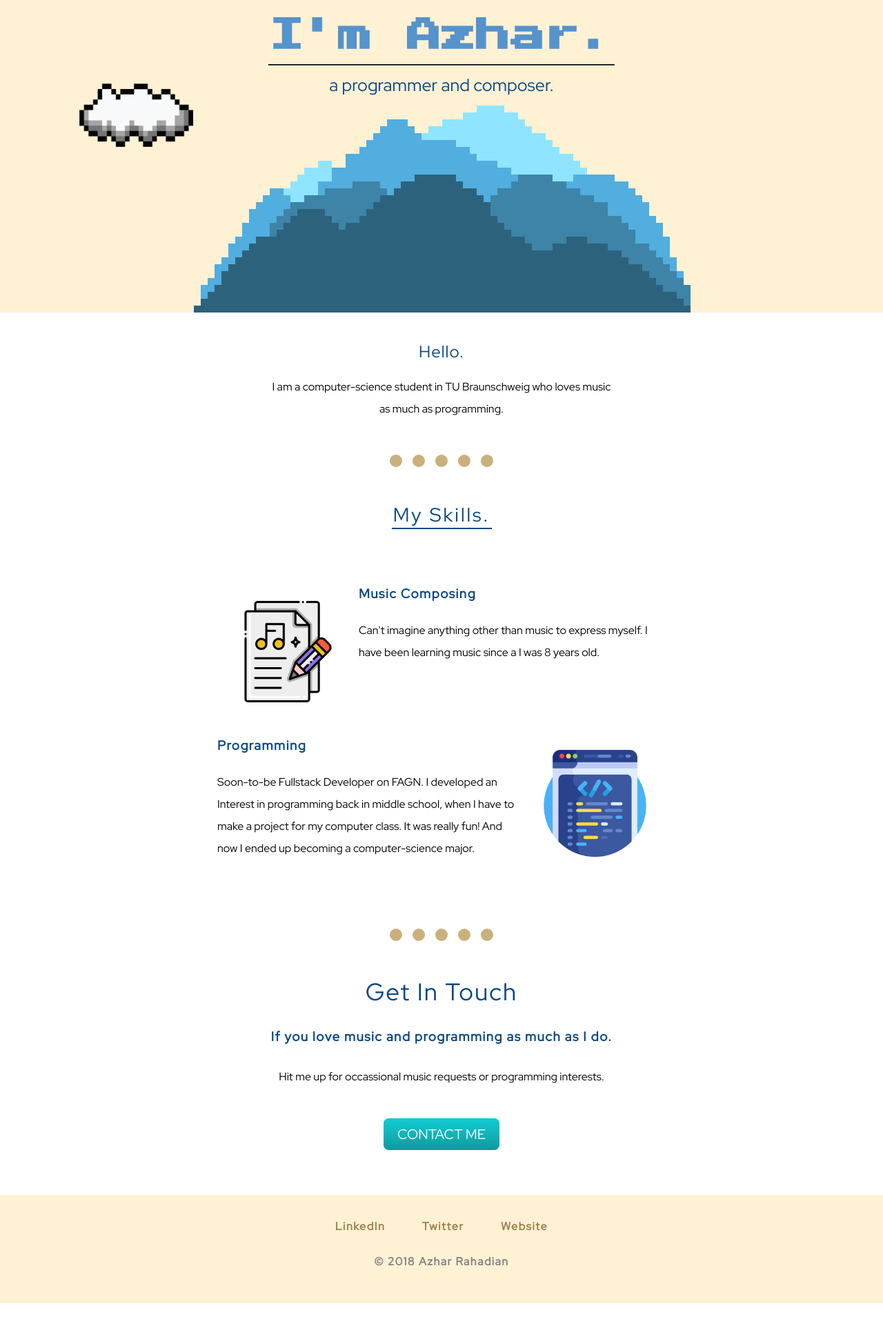
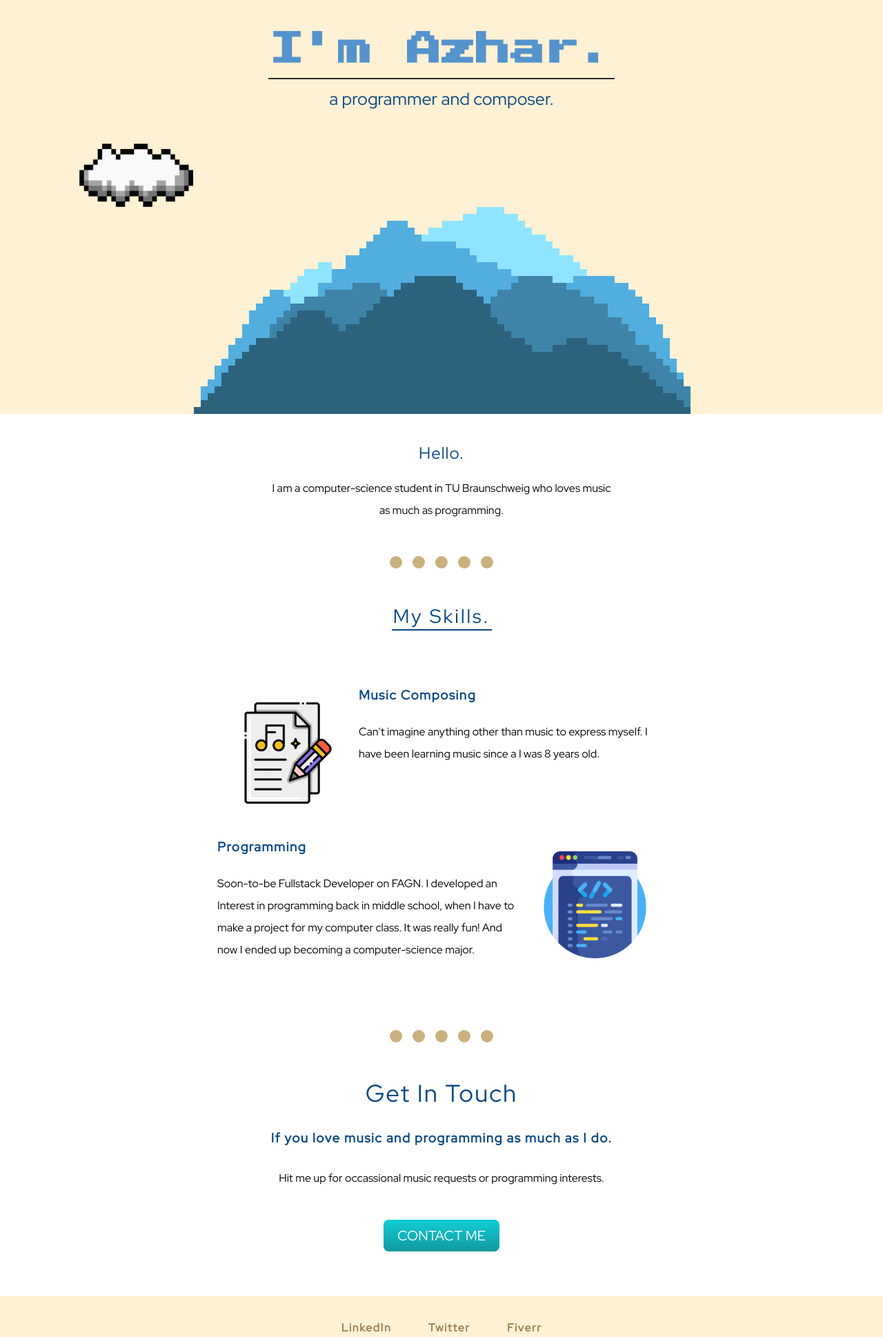
Before and after one commit to kunkoala/webdev-course, a plain HTML site: page index.html in a window 1280 px wide. Shown: the part 344-2282 px from the top of the page at 69% size. Before the commit the page ends 2233 px from the top, so only its background shows below. Drawn offline with Linux system fonts and the light colour scheme.

Commit message:
completed site hotfix

```diff
--- a/css/style.css
+++ b/css/style.css
@@ -26,7 +26,7 @@ h3 {
     color: rgb(85, 147, 204);
     font-size: 50px;
     font-family: 'Press Start 2P', sans-serif;
-    margin: 30px auto 16px auto;
+    margin: 50px auto 16px auto;
     -moz-transition: all .2s ease-in;
     -o-transition: all .2s ease-in;
     -webkit-transition: all .2s ease-in;
@@ -40,7 +40,7 @@ h3 {
 
 #bio {
     width: 45%;
-    margin: 12px auto;
+    margin: 12px auto 139px;
     font-family: 'Red Hat Display', sans-serif;
     font-size: 25px;
     color: rgb(8, 71, 131);
@@ -56,7 +56,7 @@ h3 {
     width: 165px;
     position: absolute;
     left: 9%;
-    bottom: 240px;
+    bottom: 300px;
 }
 .figure {
     position: relative;
@@ -195,6 +195,11 @@ h3 {
     letter-spacing: 1.6px;
     text-decoration: none;
     color: rgb(155, 127, 70);
+    transition: all 250ms;
+}
+
+.footer-link:hover {
+    color: #2e2006;
 }
 
 .copyright {
@@ -203,6 +208,7 @@ h3 {
     color:black;
     padding: 10px;
     font-weight: bold;
+    font-size: 0.75rem;
     color: gray;
     letter-spacing: 1.5px;
 }
--- a/index.html
+++ b/index.html
@@ -71,7 +71,7 @@
       <div class="bottom-container">
         <a class="footer-link" href="https://www.linkedin.com/">LinkedIn</a>
         <a class="footer-link" href="https://twitter.com/">Twitter</a>
-        <a class="footer-link" href="https://www.appbrewery.co/">Website</a>
+        <a class="footer-link" href="https://www.appbrewery.co/">Fiverr</a>
         <p class="copyright">© 2018 Azhar Rahadian</p>
       </div>
 
```
